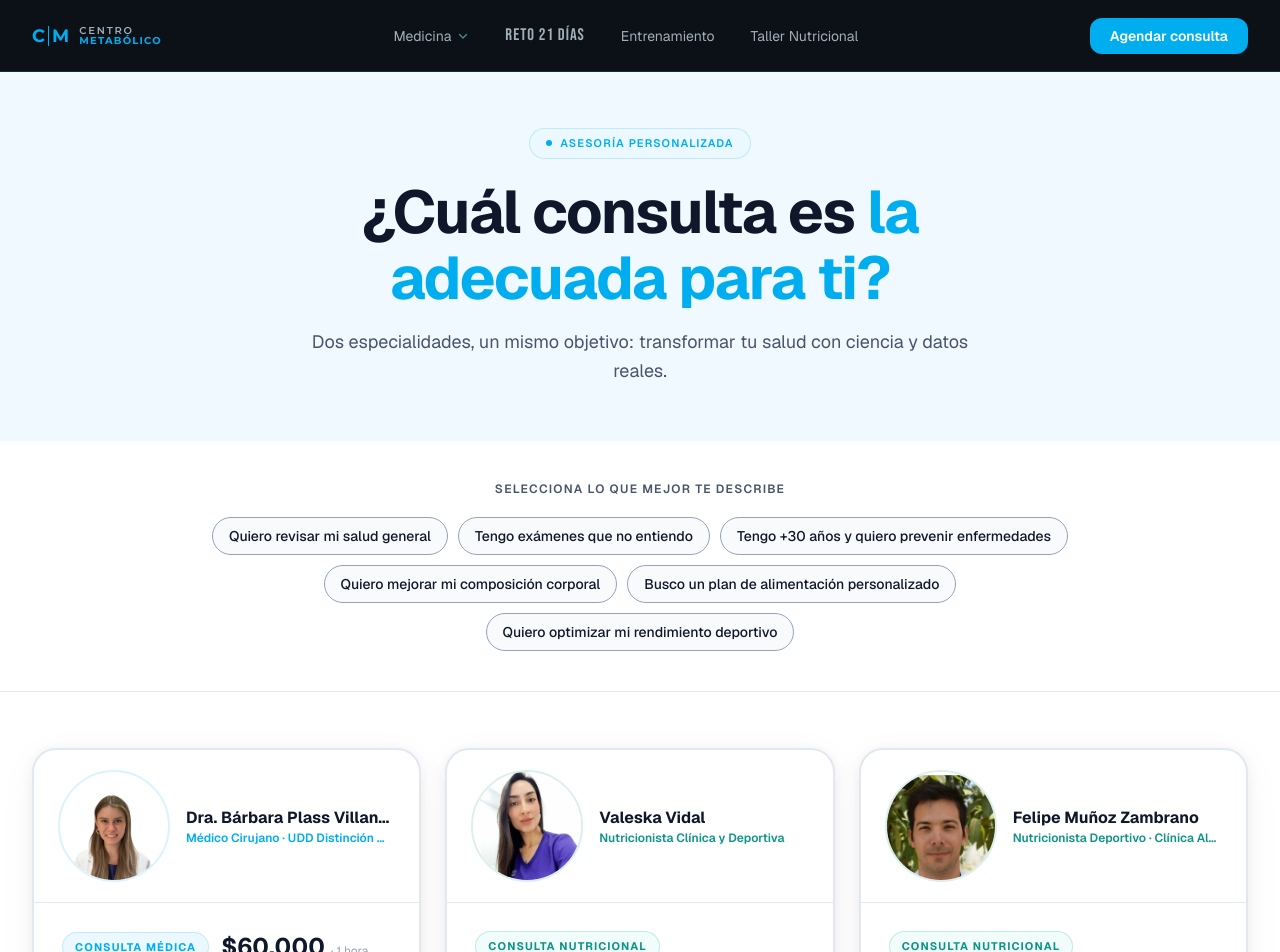
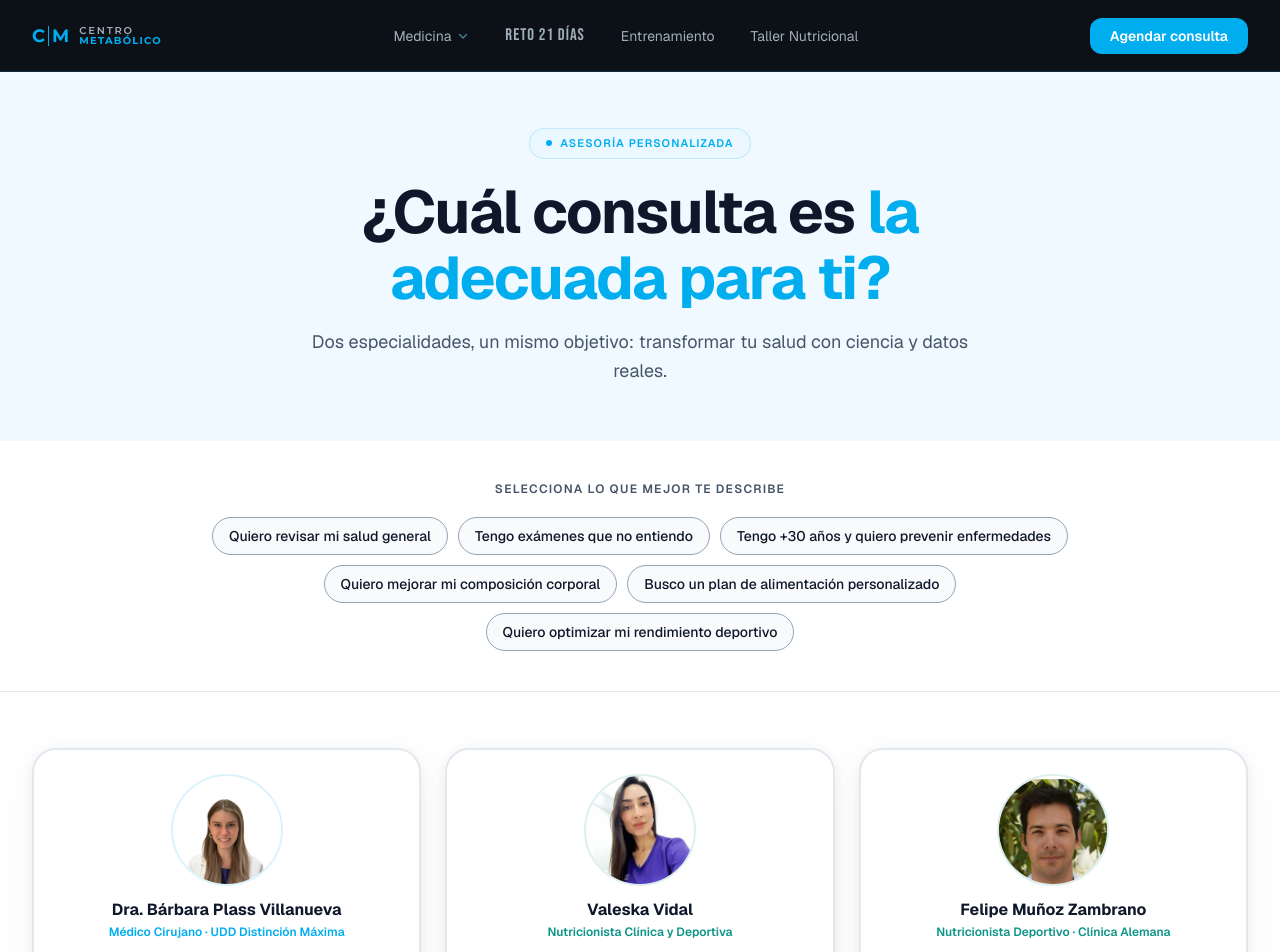
Before and after one commit to felipemunoz1983-alt/centro-metabolico, a Next.js app: page /asesoria in a window 1280 px wide. Shown: the top 952 px of the page. Built offline with nearby package versions, Linux system fonts and the light colour scheme.

Commit message:
Stack avatar + name vertically (photo on top, name below, centered)

```diff
--- a/src/app/asesoria/AsesoriaClient.tsx
+++ b/src/app/asesoria/AsesoriaClient.tsx
@@ -250,7 +250,7 @@ export function AsesoriaClient() {
                       )}
 
                       {/* Avatar header */}
-                      <div className="flex items-center gap-4 px-6 py-5" style={{ borderBottom: `1px solid ${t.border}` }}>
+                      <div className="flex flex-col items-center gap-3 px-6 py-6 text-center" style={{ borderBottom: `1px solid ${t.border}` }}>
                         <div
                           className="relative size-24 shrink-0 overflow-hidden rounded-full md:size-28"
                           style={{ border: `2px solid ${accent}25` }}
@@ -264,9 +264,9 @@ export function AsesoriaClient() {
                             sizes="112px"
                           />
                         </div>
-                        <div className="min-w-0 flex-1">
-                          <p className="truncate text-base font-bold" style={{ color: t.text }}>{pro.name}</p>
-                          <p className="truncate text-xs font-semibold" style={{ color: accent }}>{pro.role}</p>
+                        <div className="w-full">
+                          <p className="text-base font-bold" style={{ color: t.text }}>{pro.name}</p>
+                          <p className="mt-0.5 text-xs font-semibold" style={{ color: accent }}>{pro.role}</p>
                         </div>
                       </div>
 
```
